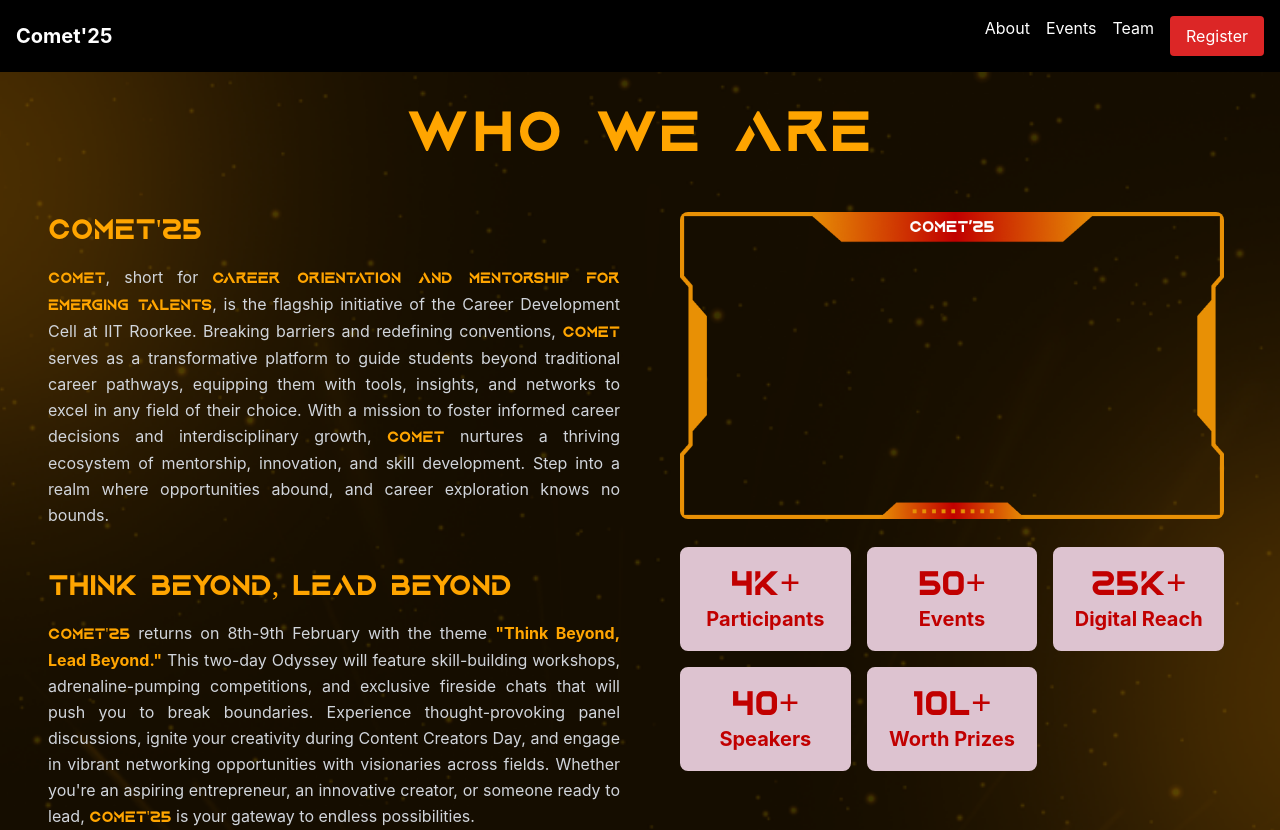
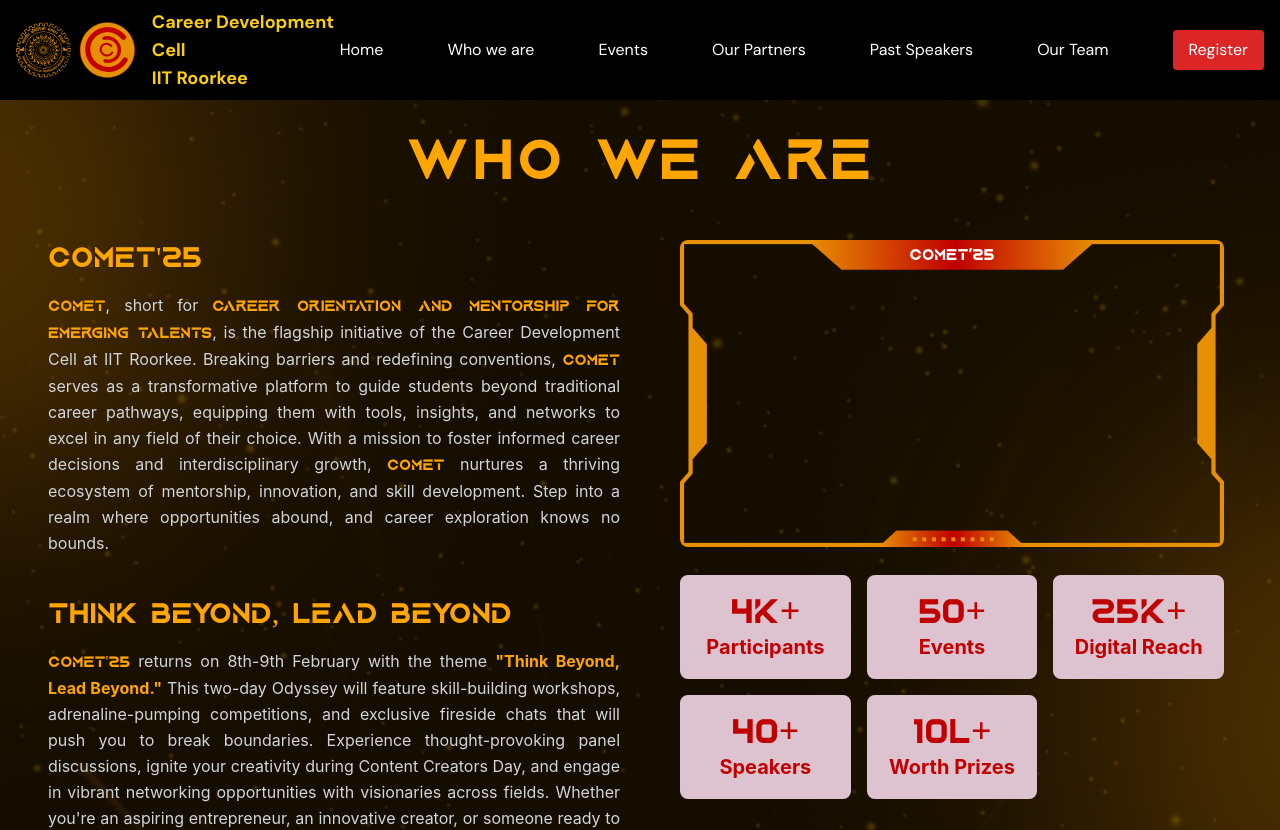
Before and after one commit to nitininhouse/COMET-WEBSITE, a React (Create React App) app: page / in a window 1280 px wide. Shown: the top 830 px of the page. Built offline with nearby package versions, Linux system fonts and the light colour scheme.

Commit message:
add: navbar

```diff
--- a/src/Components/NavBar.js
+++ b/src/Components/NavBar.js
@@ -1,18 +1,122 @@
-// src/components/NavBar.js
-import React from 'react';
-
+import React, { useState, useEffect } from 'react';
+import { ReactComponent as CDCIITRlogo } from '../assets/logos/CDClogo.svg';
+import { ReactComponent as IITRlogo } from '../assets/logos/IITRlogo.svg';
 
 const NavBar = () => {
+  const [isMenuOpen, setIsMenuOpen] = useState(false);
+  const [isMobileView, setIsMobileView] = useState(false);
+
+  useEffect(() => {
+    const handleResize = () => {
+      setIsMobileView(window.innerWidth < 1024);
+    };
+
+    handleResize();
+    window.addEventListener('resize', handleResize);
+    return () => window.removeEventListener('resize', handleResize);
+  }, []);
+
+  const navItems = [
+    { label: 'Home', href: '#' },
+    { label: 'Who we are', href: '#' },
+    { label: 'Events', href: '#' },
+    { label: 'Our Partners', href: '#' },
+    { label: 'Past Speakers', href: '#' },
+    { label: 'Our Team', href: '#' }
+  ];
+
   return (
-    <nav className="bg-black text-white p-4 flex justify-between items-center">
-      <h1 className="text-xl font-bold">Comet'25</h1>
-      <ul className="flex space-x-4">
-        <li><a href="#about">About</a></li>
-        <li><a href="#events">Events</a></li>
-        <li><a href="#team">Team</a></li>
-        <li><button className="bg-red-600 px-4 py-2 rounded">Register</button></li>
-      </ul>
-    </nav>
+    <header className="bg-black text-white font-DmSans">
+      <nav className="container mx-auto px-4 py-2">
+        <div className="flex items-center justify-between">
+          {/* Logo Section */}
+          <div className="flex items-center space-x-2">
+            <IITRlogo className="h-16" />
+            <CDCIITRlogo className="h-16" />
+            <div className="flex flex-col font-bold pl-2">
+              <span className="text-lg text-yellow-400">Career Development Cell</span>
+              <span className="text-lg text-yellow-400">IIT Roorkee</span>
+            </div>
+          </div>
+
+          {/* Desktop Navigation */}
+          <div className={`hidden lg:flex items-center space-x-16`}>
+            {navItems.map((item) => (
+              <a
+                key={item.label}
+                href={item.href}
+                className="whitespace-nowrap text-white hover:text-yellow-400 transition-colors"
+              >
+                {item.label}
+              </a>
+            ))}
+            <a
+              href="#"
+              className="bg-red-600 text-white px-4 py-2 rounded hover:bg-red-700 transition-colors whitespace-nowrap"
+            >
+              Register
+            </a>
+          </div>
+
+          {/* Mobile Menu Button - Custom HTML/CSS hamburger */}
+          <button
+            onClick={() => setIsMenuOpen(true)}
+            className="lg:hidden w-8 h-8 flex flex-col justify-center items-center text-yellow-400 focus:outline-none"
+            aria-label="Open menu"
+          >
+            <span className="block w-6 h-0.5 bg-current mb-1.5"></span>
+            <span className="block w-6 h-0.5 bg-current mb-1.5"></span>
+            <span className="block w-6 h-0.5 bg-current"></span>
+          </button>
+        </div>
+      </nav>
+
+      {/* Mobile Menu Overlay */}
+      <div
+        className={`fixed inset-0 bg-black bg-opacity-50 transition-opacity lg:hidden ${isMenuOpen ? 'opacity-100 pointer-events-auto' : 'opacity-0 pointer-events-none'
+          }`}
+        onClick={() => setIsMenuOpen(false)}
+      />
+
+      {/* Mobile Menu Panel */}
+      <div
+        className={`fixed top-0 right-0 h-full w-72 bg-black transform transition-transform duration-300 ease-in-out lg:hidden ${isMenuOpen ? 'translate-x-0' : 'translate-x-full'
+          }`}
+      >
+        <div className="flex flex-col h-full">
+          <div className="flex justify-end p-4">
+            {/* Custom close button */}
+            <button
+              onClick={() => setIsMenuOpen(false)}
+              className="text-yellow-400 w-8 h-8 relative focus:outline-none"
+              aria-label="Close menu"
+            >
+              <span className="block absolute w-8 h-0.5 bg-current transform rotate-45 top-1/2"></span>
+              <span className="block absolute w-8 h-0.5 bg-current transform -rotate-45 top-1/2"></span>
+            </button>
+          </div>
+          <div className="flex flex-col space-y-4 px-4">
+            {navItems.map((item) => (
+              <a
+                key={item.label}
+                href={item.href}
+                className="text-yellow-400 hover:text-yellow-300 transition-colors"
+                onClick={() => setIsMenuOpen(false)}
+              >
+                {item.label}
+              </a>
+            ))}
+            <a
+              href="#"
+              className="bg-red-600 text-white px-4 py-2 rounded hover:bg-red-700 transition-colors text-center mt-4"
+              onClick={() => setIsMenuOpen(false)}
+            >
+              Register
+            </a>
+          </div>
+        </div>
+      </div>
+    </header>
   );
 };
 
--- a/src/index.css
+++ b/src/index.css
@@ -17,7 +17,21 @@ code {
   font-family: source-code-pro, Menlo, Monaco, Consolas, 'Courier New',
     monospace;
 }
+
 @font-face {
   font-family: 'Aquire';
   src: url('./assets/fonts/Aquire.otf') format('opentype');
 }
+
+@font-face {
+  font-family: 'DM Sans';
+  src: url('./assets/fonts/DM_Sans/DMSans-VariableFont_opsz,wght.ttf') format('truetype');
+  font-style: normal;
+}
+
+@font-face {
+  font-family: 'Ysabeau SC';
+  src: url('./assets/fonts/Ysabeau_SC/YsabeauSC-VariableFont_wght.ttf') format('truetype');
+  font-weight: normal;
+  font-style: normal;
+}
--- a/tailwind.config.js
+++ b/tailwind.config.js
@@ -4,7 +4,13 @@ module.exports = {
     "./src/**/*.{html,js,jsx,ts,tsx}",
   ],
   theme: {
-    extend: {},
+    extend: {
+      fontFamily: {
+        'Aquire': ['Aquire', 'sans-serif'],
+        'DmSans': ['DM Sans', 'sans-serif'],
+        'Ysabeau': ['Ysabeau SC', 'sans-serif'],
+      },
+    },
   },
   plugins: [],
 }
```
Also changed, not shown: public/logo192.png (deleted), public/logo512.png (deleted), src/Components/HeroSection.js (added).
